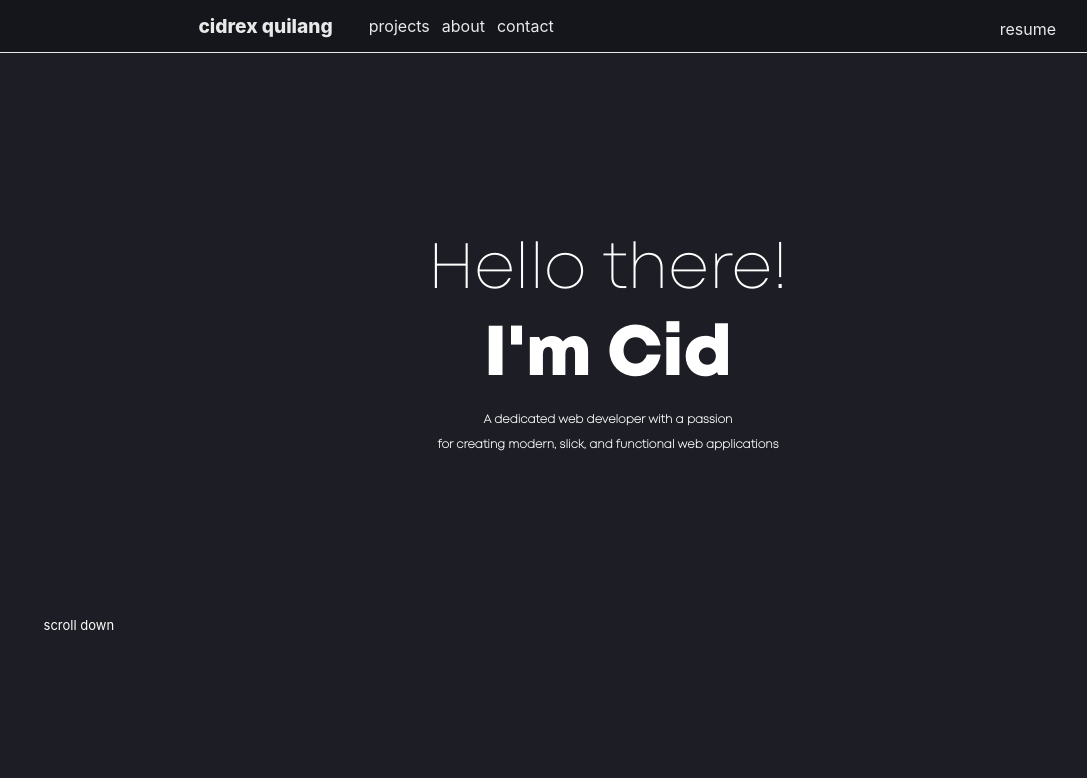
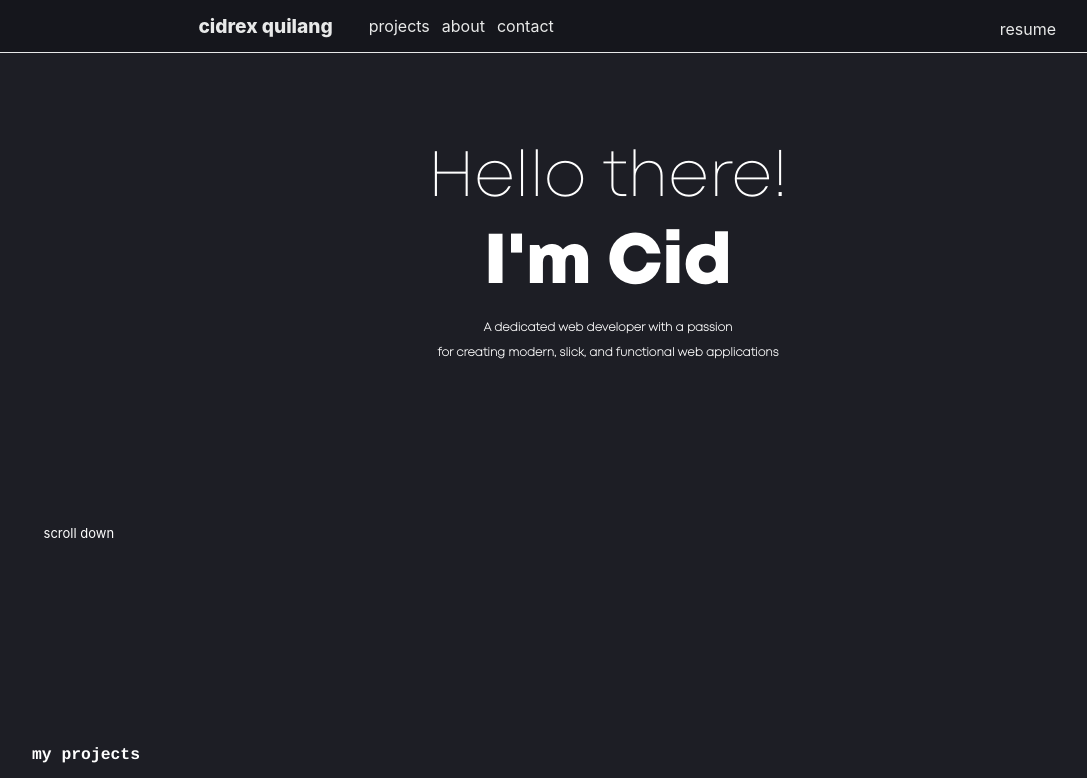
Before and after one commit to hoycid/my-portfolio, a React (Create React App) app: page / in a window 1280 px wide. Shown: the top 778 px of the page, without its empty margins (32-1119 px from the left). Built offline with nearby package versions, Linux system fonts and the light colour scheme; the HTML template or start-up script is replaced by a standard one.

Commit message:
fixed padding top on greeting

```diff
--- a/src/App.module.css
+++ b/src/App.module.css
@@ -70,7 +70,7 @@ header {
   text-align: center;
   font-size: 5vw;
   padding: 11%;
-  padding-top: 20%;
+  padding-top: 12%;
   padding-bottom: 13%;
   transition: color 0.3s ease; /* Transition for greeting color change */
 }
```
